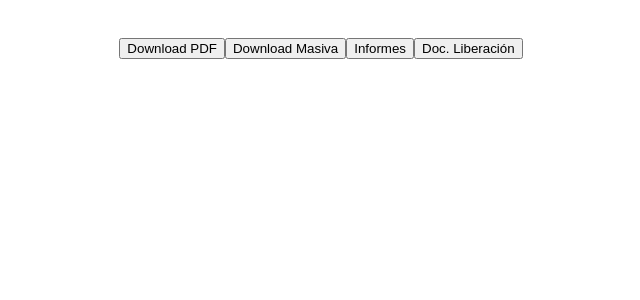
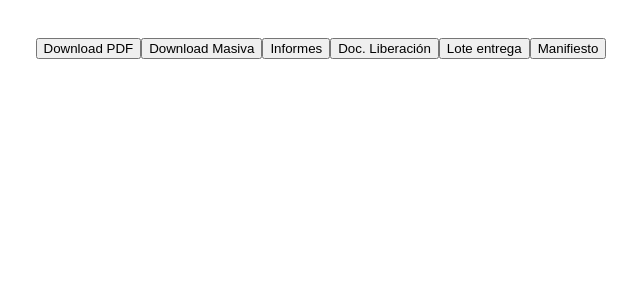
Before and after one commit to miturriago/jspdf_barcode, a Vue app: page / in a window 1280 px wide. Shown: the top 300 px of the page, without its empty margins (319-959 px from the left). Built offline with nearby package versions, Linux system fonts and the light colour scheme.

Commit message:
manifiesto y documento de libercion terminados

```diff
--- a/src/App.vue
+++ b/src/App.vue
@@ -5,6 +5,8 @@
       <button @click="downloadMasiva">Download Masiva</button>
       <button @click="informe">Informes</button>
       <button @click="docLib">Doc. Liberación</button>
+      <button @click="loteEntrega">Lote entrega</button>
+      <button @click="manifiesto">Manifiesto</button>
     </div>
     <div ref="content">
       <img id="code39" v-if="code==null" />
@@ -1043,6 +1045,130 @@ export default {
       doc.line(137, 277, 170, 277); // horizontal line
       doc.text("Quien entrega" + "\n" + "Los envíos", 137, 280);
       doc.save("doclib.pdf");
+    },
+    loteEntrega() {
+      var imgData = logo;
+
+      var doc = new jsPDF();
+      //Encabezado
+      doc.addImage(imgData, "JPEG", 40, 5, 20, 13); //logo
+      doc.setFontSize("12");
+      doc.text("LOTE DE ENTREGA", 75, 13);
+      doc.text("No.", 144, 13);
+      doc.text("L-001", 152, 13); //codigo
+      //Info
+      doc.setFontSize("10");
+      doc.text("Fecha:", 19, 33);
+      doc.text("Operador/Mensajero:", 55, 33);
+      doc.text("Generador por:", 100, 33);
+      doc.text("Cant:", 160, 33);
+      //datos info
+      doc.setFontSize("9");
+      doc.text("28/01/2020", 32, 33); //Fecha
+      doc.text("03", 90, 33); //cod Mensajero
+      doc.text("us121323", 130, 33); //Usuario
+      doc.text("15000", 180, 33); //cantidad
+
+      //DATOS
+      doc.setFontSize("8");
+      doc.text("Guías: ", 15, 57);
+      let j = 0,
+        x = 15,
+        y = 63,
+        fil = 0,
+        col = 0,
+        cant = 233, //Cantidad de efectivas
+        cantNov = 33, //Cantidad de novedades
+        efec = 0,
+        nov = 0;
+      //Efectivas
+      if ((cant / 8) % 2 != 0) {
+        fil = Math.trunc(cant / 8) + 1;
+      } else {
+        fil = Math.trunc(cant / 8);
+      }
+      doc.setFontSize("7");
+      for (var i = 0; i < fil; i++) {
+        x = 15;
+        j = 0;
+        while (j < 8 && efec < cant) {
+          doc.text("1234567890123", x, y);
+          x = x + 23;
+          j++;
+          efec++;
+        }
+        y = y + 3;
+      }
+
+      //FIRMAS
+      doc.setFontSize(8);
+      doc.line(38, 277, 70, 277); // horizontal line
+      doc.text("Generador del " + "\n" + "Lote de entrega", 38, 280);
+      doc.line(137, 277, 170, 277); // horizontal line
+      doc.text("Quien entrega" + "\n" + "las pruebas de entrega", 137, 280);
+      doc.save("loteEntrega.pdf");
+    },
+    manifiesto() {
+      var imgData = logo;
+
+      var doc = new jsPDF();
+      //Encabezado
+      doc.addImage(imgData, "JPEG", 40, 5, 20, 13); //logo
+      doc.setFontSize("12");
+      doc.text("MANIFIESTO", 75, 13);
+      doc.text("No.", 144, 13);
+      doc.text("L-001", 152, 13); //codigo
+      //Info
+      doc.setFontSize("10");
+      doc.text("Fecha:", 19, 33);
+      doc.text("Operador/Mensajero:", 55, 33);
+      doc.text("Generador por:", 100, 33);
+      doc.text("Cant:", 160, 33);
+      //datos info
+      doc.setFontSize("9");
+      doc.text("28/01/2020", 32, 33); //Fecha
+      doc.text("03", 90, 33); //cod Mensajero
+      doc.text("us121323", 130, 33); //Usuario
+      doc.text("15000", 180, 33); //cantidad
+
+      //DATOS
+      doc.setFontSize("8");
+      doc.text("Guías: ", 15, 57);
+      let j = 0,
+        x = 15,
+        y = 63,
+        fil = 0,
+        col = 0,
+        cant = 233, //Cantidad de efectivas
+        cantNov = 33, //Cantidad de novedades
+        efec = 0,
+        nov = 0;
+      //Efectivas
+      if ((cant / 8) % 2 != 0) {
+        fil = Math.trunc(cant / 8) + 1;
+      } else {
+        fil = Math.trunc(cant / 8);
+      }
+      doc.setFontSize("7");
+      for (var i = 0; i < fil; i++) {
+        x = 15;
+        j = 0;
+        while (j < 8 && efec < cant) {
+          doc.text("1234567890123", x, y);
+          x = x + 23;
+          j++;
+          efec++;
+        }
+        y = y + 3;
+      }
+
+      //FIRMAS
+      doc.setFontSize(8);
+      doc.line(38, 277, 70, 277); // horizontal line
+      doc.text("Generador del " + "\n" + "Manifiesto", 38, 280);
+      doc.line(137, 277, 170, 277); // horizontal line
+      doc.text("Quien recibe" + "\n" + "el manifiesto", 137, 280);
+      doc.save("manifiesto.pdf");
     }
   }
 };
```
